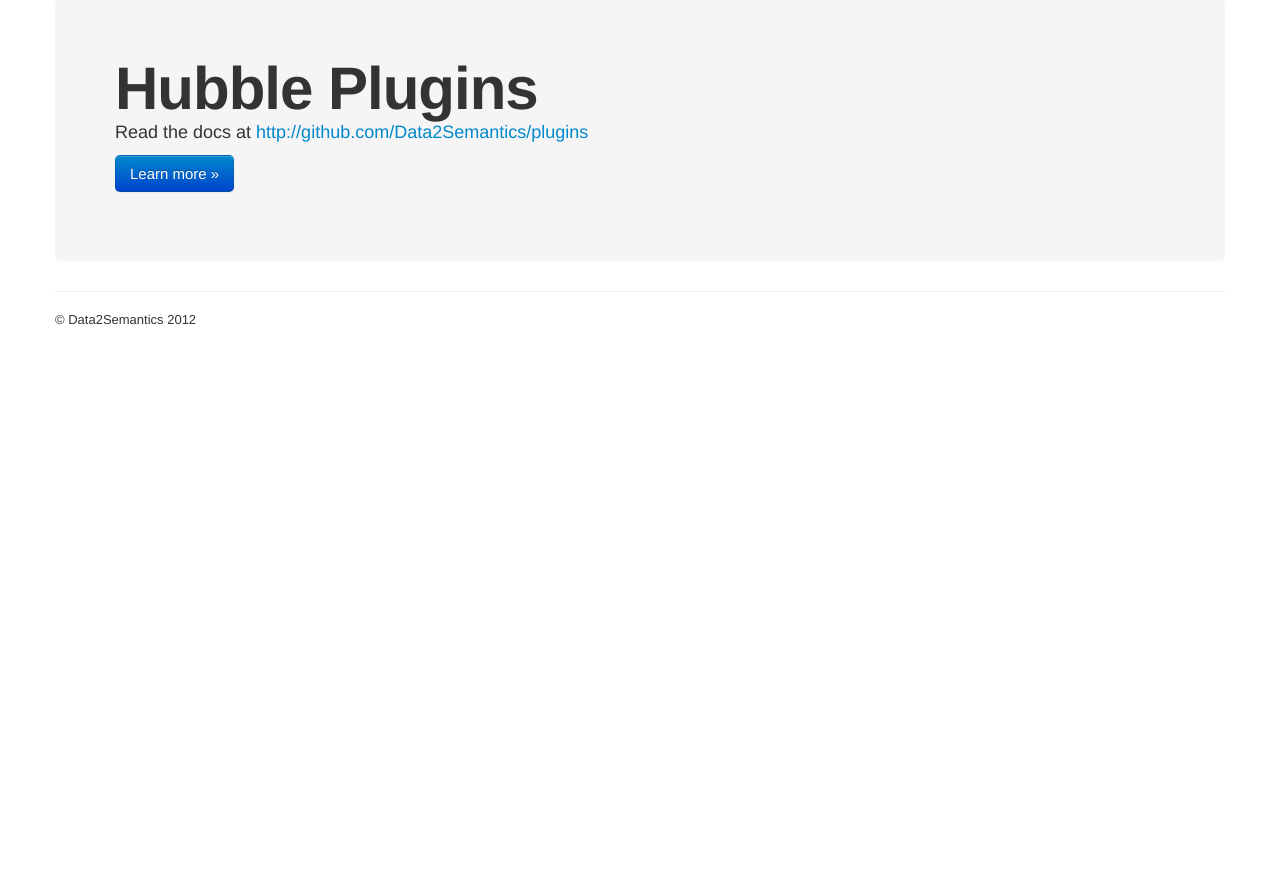
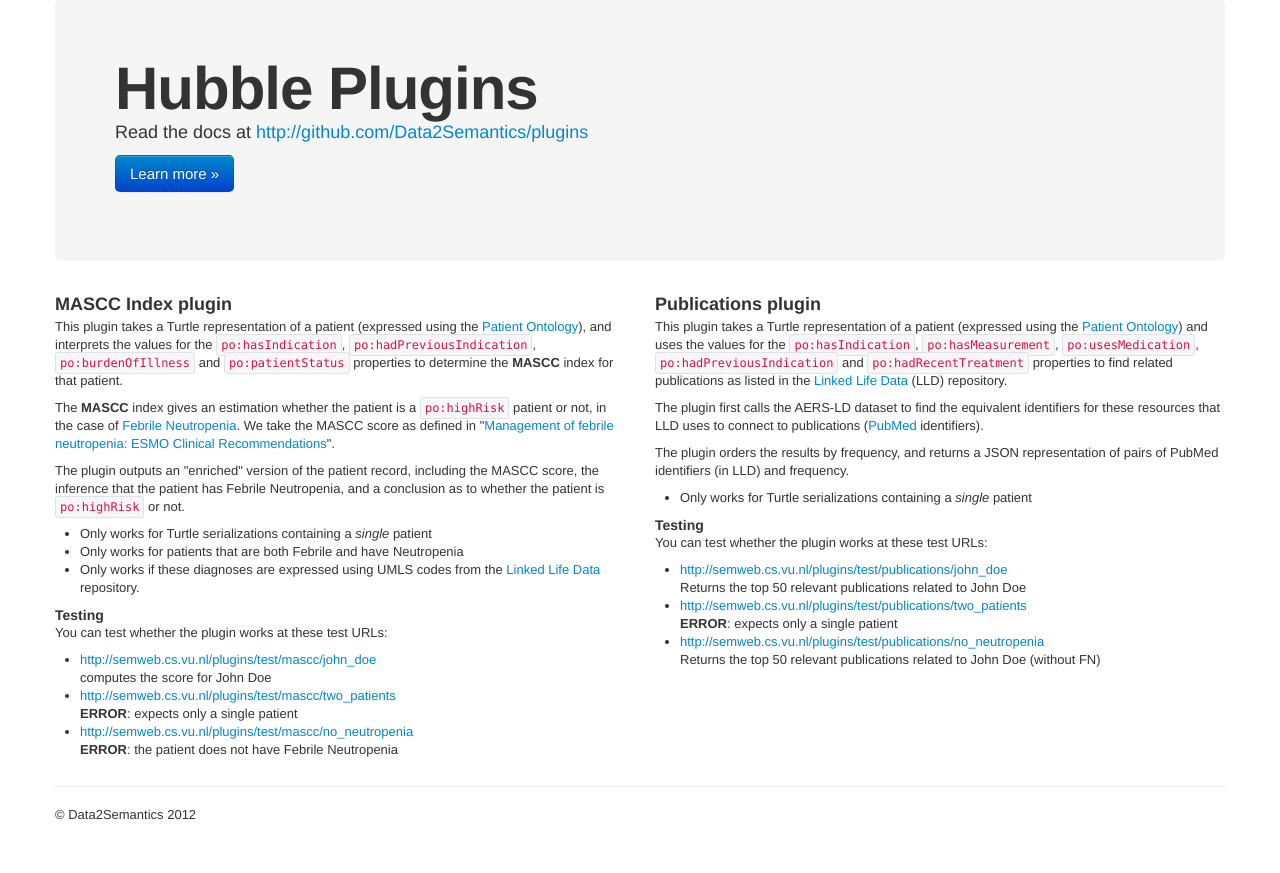
Before and after one commit to Data2Semantics/plugins, a Django app: page / in a window 1280 px wide. Shown: the part 61-934 px from the top of the page. Before the commit the page ends 386 px from the top, so only its background shows below. Run offline with Django 3.2, Linux system fonts and the light colour scheme; some libraries are stand-ins or nearby versions.

Commit message:
Changes needed for deployment on semweb.cs.vu.nl

```diff
--- a/templates/base.html
+++ b/templates/base.html
@@ -9,14 +9,14 @@
     <meta name="author" content="">
 
     <!-- Le styles -->
-    <link href="/static/css/bootstrap.css" rel="stylesheet">
+    <link href="/plugins/static/css/bootstrap.css" rel="stylesheet">
     <style type="text/css">
       body {
         padding-top: 60px;
         padding-bottom: 40px;
       }
     </style>
-    <link href="/static/css/bootstrap-responsive.css" rel="stylesheet">
+    <link href="/plugins/static/css/bootstrap-responsive.css" rel="stylesheet">
 
     <!-- Le HTML5 shim, for IE6-8 support of HTML5 elements -->
     <!--[if lt IE 9]>
@@ -24,10 +24,10 @@
     <![endif]-->
 
     <!-- Le fav and touch icons -->
-    <link rel="shortcut icon" href="images/favicon.ico">
-    <link rel="apple-touch-icon" href="images/apple-touch-icon.png">
-    <link rel="apple-touch-icon" sizes="72x72" href="images/apple-touch-icon-72x72.png">
-    <link rel="apple-touch-icon" sizes="114x114" href="images/apple-touch-icon-114x114.png">
+    <link rel="shortcut icon" href="/plugins/static/images/favicon.ico">
+    <link rel="apple-touch-icon" href="/plugins/static/images/apple-touch-icon.png">
+    <link rel="apple-touch-icon" sizes="72x72" href="/plugins/static/images/apple-touch-icon-72x72.png">
+    <link rel="apple-touch-icon" sizes="114x114" href="/plugins/static/images/apple-touch-icon-114x114.png">
   </head>
 
   <body>
--- a/templates/home.html
+++ b/templates/home.html
@@ -8,6 +8,62 @@
   <h1>Hubble Plugins</h1>
   <p>Read the docs at <a href="http://github.com/Data2Semantics/plugins">http://github.com/Data2Semantics/plugins</a></p>
   <p><a class="btn btn-primary btn-large" href="http://github.com/Data2Semantics/plugins">Learn more &raquo;</a></p>
+
+</div>
+<div class="row">
+	<div class="span6">
+		<h3>MASCC Index plugin</h3>
+
+		<p>This plugin takes a Turtle representation of a patient (expressed using the <a href="https://github.com/Data2Semantics/raw2ld/blob/master/vocab/patient_vocab.owl">Patient Ontology</a>), and interprets the values for the <code>po:hasIndication</code>, <code>po:hadPreviousIndication</code>, <code>po:burdenOfIllness</code> and <code>po:patientStatus</code> properties to determine the <strong>MASCC</strong> index for that patient. </p>
+
+		<p>The <strong>MASCC</strong> index gives an estimation whether the patient is a <code>po:highRisk</code> patient or not, in the case of <a href="http://aers.data2semantics.org/resource/indication/FEBRILE_NEUTROPENIA">Febrile Neutropenia</a>. We take the MASCC score as defined in "<a href="http://dx.doi.org/doi:10.1093/annonc/mdp163">Management of febrile neutropenia: ESMO Clinical Recommendations</a>".</p>
+
+		<p>The plugin outputs an "enriched" version of the patient record, including the MASCC score, the inference that the patient has Febrile Neutropenia, and a conclusion as to whether the patient is <code>po:highRisk</code> or not. </p>
+
+		<ul>
+		<li>Only works for Turtle serializations containing a <em>single</em> patient</li>
+		<li>Only works for patients that are both Febrile and have Neutropenia</li>
+		<li>Only works if these diagnoses are expressed using UMLS codes from the <a href="http://linkedlifedata.com">Linked Life Data</a> repository.</li>
+		</ul><h4>Testing</h4>
+
+		<p>You can test whether the plugin works at these test URLs:</p>
+
+		<ul>
+		<li>
+		<a href="http://semweb.cs.vu.nl/plugins/test/mascc/john_doe">http://semweb.cs.vu.nl/plugins/test/mascc/john_doe</a><br>
+		computes the score for John Doe</li>
+		<li>
+		<a href="http://semweb.cs.vu.nl/plugins/test/mascc/two_patients">http://semweb.cs.vu.nl/plugins/test/mascc/two_patients</a><br><strong>ERROR</strong>: expects only a single patient</li>
+		<li>
+		<a href="http://semweb.cs.vu.nl/plugins/test/mascc/no_neutropenia">http://semweb.cs.vu.nl/plugins/test/mascc/no_neutropenia</a><br><strong>ERROR</strong>: the patient does not have Febrile Neutropenia</li>
+		</ul>
+	</div>
+	<div class="span6">
+		<h3>Publications plugin</h3>
+
+		<p>This plugin takes a Turtle representation of a patient (expressed using the <a href="https://github.com/Data2Semantics/raw2ld/blob/master/vocab/patient_vocab.owl">Patient Ontology</a>) and uses the values for the <code>po:hasIndication</code>, <code>po:hasMeasurement</code>, <code>po:usesMedication</code>, <code>po:hadPreviousIndication</code> and <code>po:hadRecentTreatment</code> properties to find related publications as listed in the <a href="http://linkedlifedata.com">Linked Life Data</a> (LLD) repository.</p>
+
+		<p>The plugin first calls the AERS-LD dataset to find the equivalent identifiers for these resources that LLD uses to connect to publications (<a href="http://www.ncbi.nlm.nih.gov/pubmed/">PubMed</a> identifiers). </p>
+
+		<p>The plugin orders the results by frequency, and returns a JSON representation of pairs of PubMed identifiers (in LLD) and frequency.</p>
+
+		<ul>
+		<li>Only works for Turtle serializations containing a <em>single</em> patient</li>
+		</ul><h4>Testing</h4>
+
+		<p>You can test whether the plugin works at these test URLs:</p>
+
+		<ul>
+		<li>
+		<a href="http://semweb.cs.vu.nl/plugins/test/publications/john_doe">http://semweb.cs.vu.nl/plugins/test/publications/john_doe</a><br>
+		Returns the top 50 relevant publications related to John Doe</li>
+		<li>
+		<a href="http://semweb.cs.vu.nl/plugins/test/publications/two_patients">http://semweb.cs.vu.nl/plugins/test/publications/two_patients</a><br><strong>ERROR</strong>: expects only a single patient</li>
+		<li>
+		<a href="http://semweb.cs.vu.nl/plugins/test/publications/no_neutropenia">http://semweb.cs.vu.nl/plugins/test/publications/no_neutropenia</a><br>
+		Returns the top 50 relevant publications related to John Doe (without FN)</li>
+		</ul>
+	</div>
 </div>
 
 {% endblock %}
```
